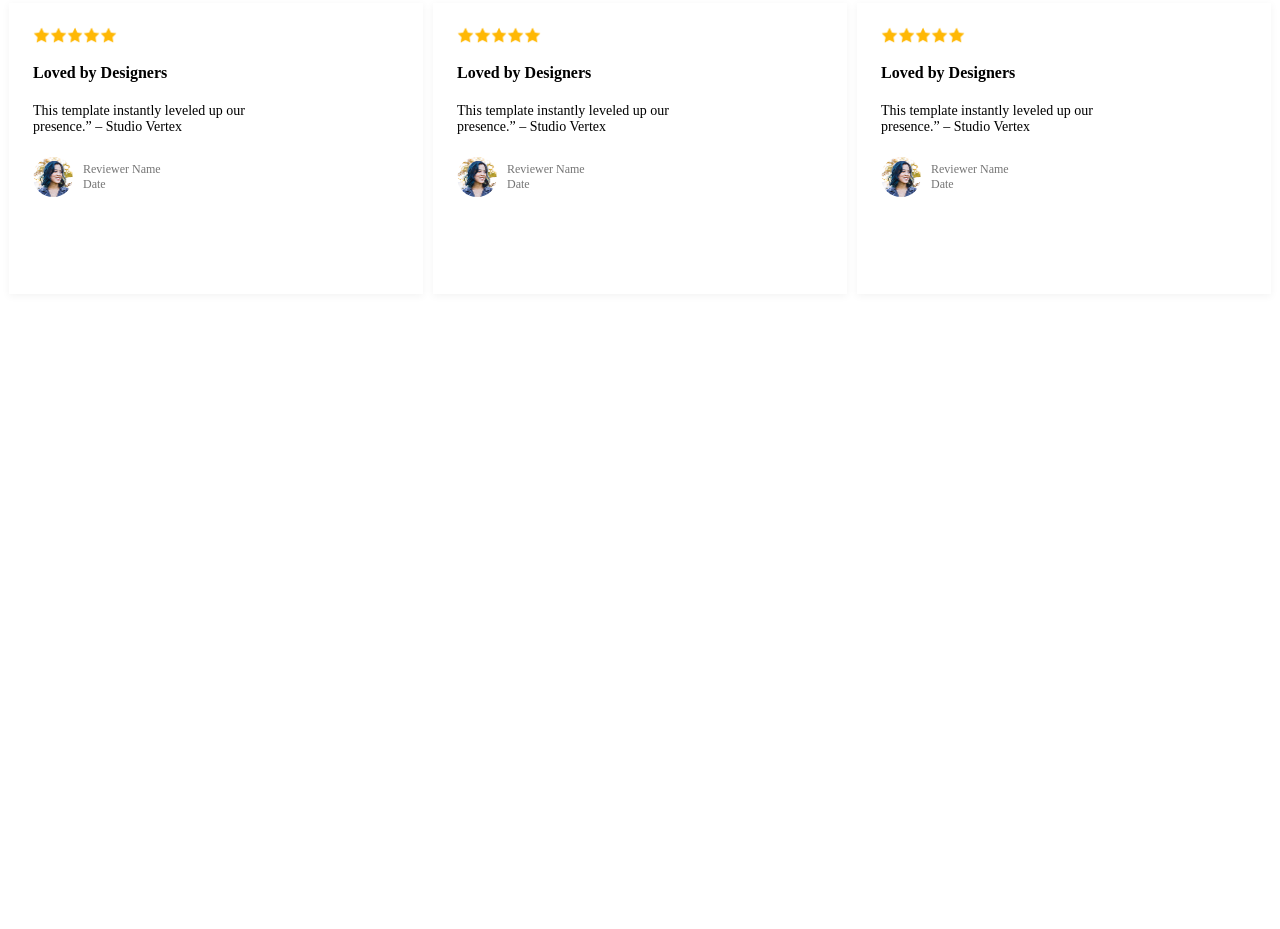
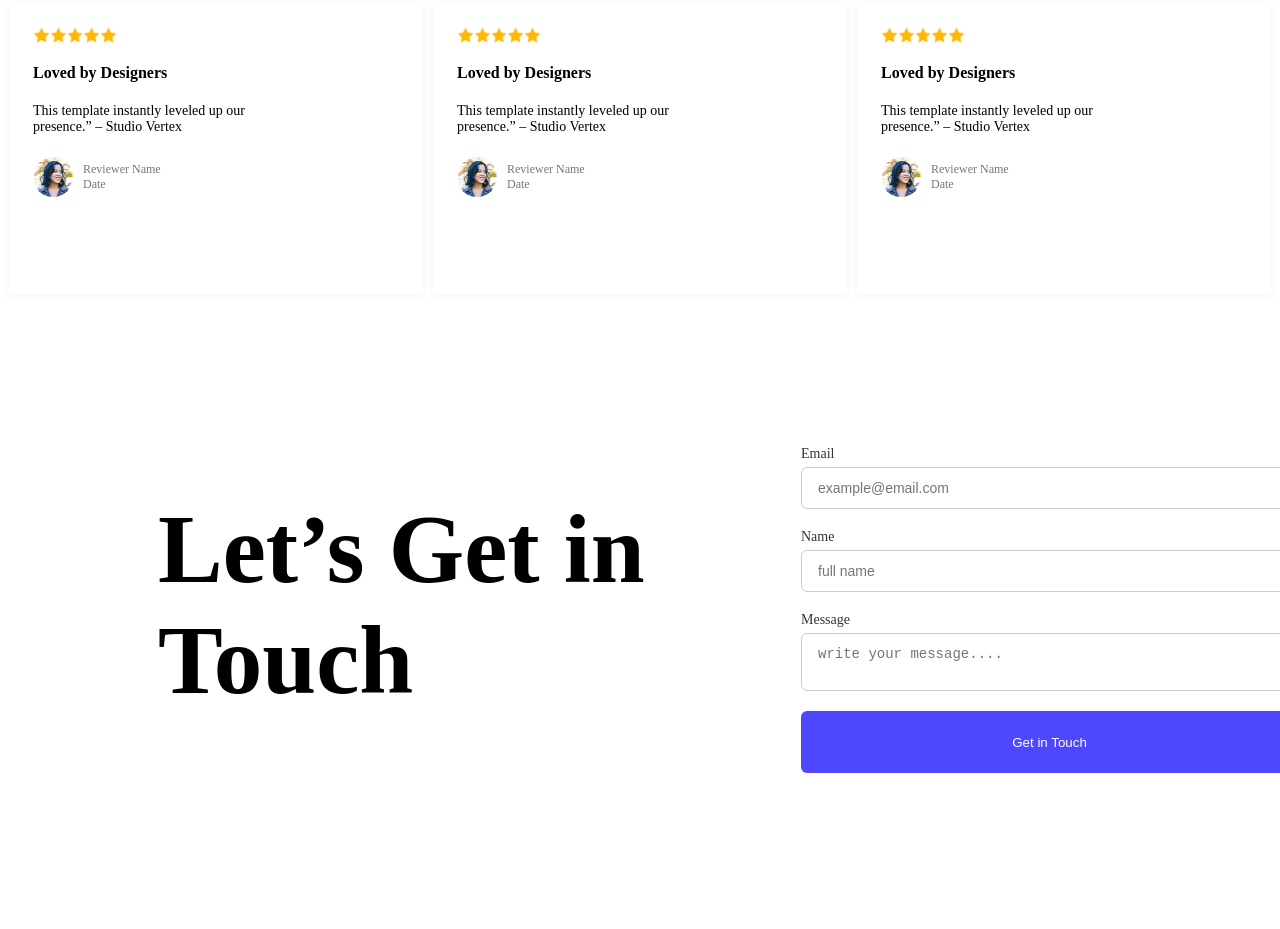
Before and after one commit to smmrrahm/assignment-01, a plain HTML site: page index.html in a window 1280 px wide. Shown: the part 1149-2078 px from the top of the page. Before the commit the page ends 1451 px from the top, so only its background shows below. Drawn offline with Linux system fonts and the light colour scheme.

Commit message:
added get touch section

```diff
--- a/index.html
+++ b/index.html
@@ -96,6 +96,33 @@
                 </div>
             </div>
         </section>
+        <section class="touch">
+            <div class="get-touch">
+                <h1>Let’s Get in <br>Touch</h1>
+                <div class="info-form">
+                    <form>
+                       <div class="form-group">
+                        <label for="email">Email</label>
+                        <input type="email" id="email" placeholder="example@email.com" required>
+
+                       </div>
+                       <div class="form-group">
+                        <label for="name">Name</label>
+                        <input type="text" id="name" placeholder="full name" required>
+                       </div>
+                       <div class="form-group">
+                        <label for="message">Message</label>
+                        <textarea id="message" placeholder="write your message...." required></textarea>
+                       </div>
+                       <button type="submit" class="form-button">Get in Touch</button>
+                    </form>
+
+
+                </div>
+
+            </div>
+
+        </section>
     </main>
 </body>
 </html>
--- a/styles/assignment.css
+++ b/styles/assignment.css
@@ -163,3 +163,49 @@ nav .logo{
     justify-content: center;
     gap: 10px;
 }
+.get-touch{
+display: flex;
+width: 1140px;
+height: 632px;
+justify-content: space-between;
+align-items: center;
+padding-left: 150px;
+padding-right: 150px;
+
+}
+.get-touch h1{
+    color: #000000;
+    font-weight: bold;
+    font-size: 97px;
+    width: 528px;
+    height: 232px;
+}
+.form-group{
+    display: flex;
+      flex-direction: column;
+      margin-bottom: 20px;
+}
+.form-group label {
+      margin-bottom: 5px;
+      font-size: 14px;
+      color: #333;
+    }
+     .form-group input,
+    .form-group textarea {
+      padding: 12px 16px;
+      border: 1px solid #ccc;
+      border-radius: 6px;
+      font-size: 14px;
+    }
+    .form-button {
+      background-color: #4E47FF;
+      color: #FFFFFF;
+      border: none;
+      border-radius: 6px;
+      cursor: pointer;
+      width: 497px;
+      height: 62px;
+
+
+
+    }
```
